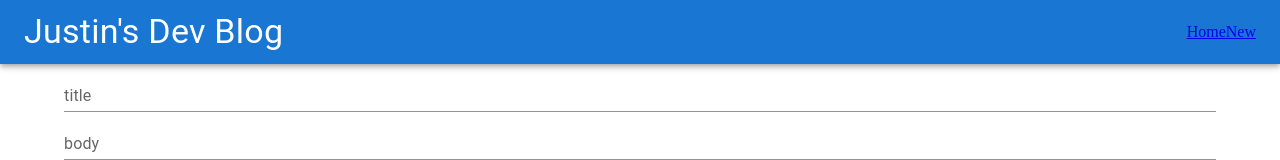
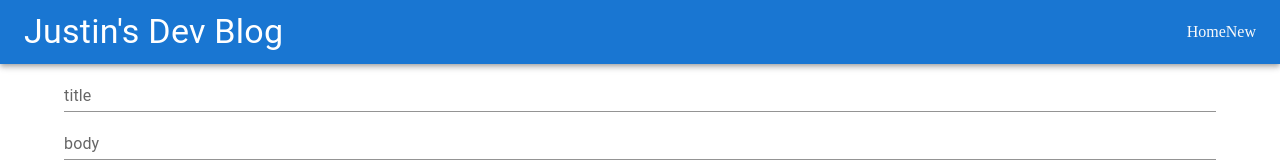
Before and after one commit to justinkim2015/personal-blog, a React (Create React App) app in the folder frontend/: page /edit/1 in a window 1280 px wide. Shown: the top 160 px of the page. Built offline with nearby package versions, Linux system fonts and the light colour scheme; no server answers.

Commit message:
Create mylink component

```diff
--- /dev/null
+++ b/frontend/src/components/MyLink.js
@@ -0,0 +1,12 @@
+import { Link } from "@mui/material";
+import { grey } from '@mui/material/colors';
+
+const MyLink = ({href, text}) => {
+  const white = grey[50];
+
+  return (
+    <Link href={href} color={white} variant="inherit" underline="hover">{text}</Link>
+  )
+}
+
+export default MyLink
--- a/frontend/src/components/Navbar.js
+++ b/frontend/src/components/Navbar.js
@@ -3,8 +3,7 @@ import AppBar from "@mui/material/AppBar";
 import Box from "@mui/material/Box";
 import Toolbar from "@mui/material/Toolbar";
 import Typography from "@mui/material/Typography";
-import Button from "@mui/material/Button";
-import { Link } from "react-router-dom";
+import MyLink from "./MyLink";
 
 export default function Navbar() {
   return (
@@ -14,8 +13,9 @@ export default function Navbar() {
           <Typography variant="h4" component="div" sx={{ flexGrow: 1 }}>
             Justin's Dev Blog
           </Typography>
-          <Link to='/'>Home</Link>
-          <Link to='/new'>New</Link>
+
+          <MyLink href='/' text='Home'></MyLink>
+          <MyLink href='/new' text='New'></MyLink>
         </Toolbar>
       </AppBar>
     </Box>
```
